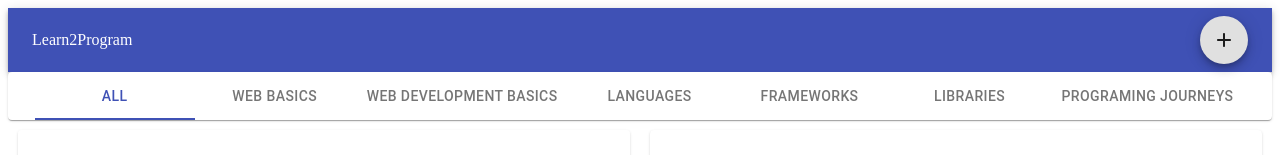
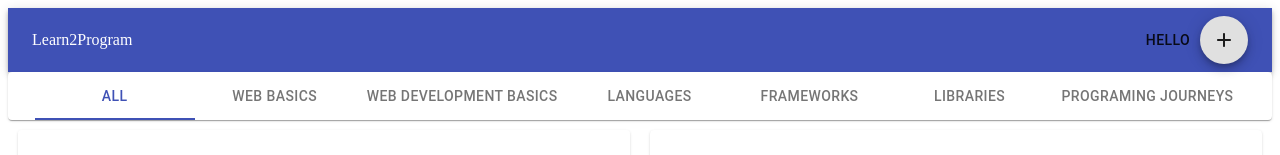
Before and after one commit to kristina-arezina/terms-2-program, a React (Create React App) app: page / in a window 1280 px wide. Shown: the top 155 px of the page. Built offline with nearby package versions, Linux system fonts and the light colour scheme.

Commit message:
MADE PROGRAMING PAGE WORK ON BUTTTON PRESS

```diff
--- a/src/components/App.js
+++ b/src/components/App.js
@@ -2,12 +2,14 @@ import React, {Component, Fragment} from 'react';
 import {Header, Footer} from "./Layout"
 import Exercises from "./Exercises"
 import {muscles, exercises} from "../store";
+import Journey from "././Layout/Journey.js"
 
 
 export default class extends Component {
     state = {
+        step:1,
         exercises,
-        exercise: {}
+        exercise: {},
     }
 
     getExercisesByMuscles(){
@@ -22,6 +24,13 @@ export default class extends Component {
             return exercises
         }, {})
         )
+    }
+    //Proceed to next step method
+    nextStep = () => {
+        const { step } = this.state;
+        this.setState({
+            step: step +1
+        });
     }
 
     handleCategorySelect = catergory => {
@@ -51,28 +60,38 @@ export default class extends Component {
         }))
     }
 
-    render(){
+
+
+    render() {
         const exercises = this.getExercisesByMuscles(),
-        { catergory, exercise } = this.state
+            {catergory, exercise, step} = this.state
 
-        return <Fragment>
+        switch (step) {
+            case 1:
+                return (<Fragment>
                         <Header
                             muscles={muscles}
                             onExerciseCreate={this.handleExerciseCreate}
+                            nextStep={this.nextStep}
+
                         />
                         <Footer
-                style={{marginTop:20}}
-                category = {catergory}
-                muscles = {muscles}
+                            style={{marginTop: 20}}
+                            category={catergory}
+                            muscles={muscles}
                             onSelect={this.handleCategorySelect}/>
                         <Exercises
                             exercise={exercise}
-                category = {catergory}
-                exercises = {exercises}
+                            category={catergory}
+                            exercises={exercises}
                             onSelect={this.handleExerciseSelect}
                             onDelete={this.handleExerciseDelete}
-            />
-
-        </Fragment>
+                        /></Fragment>
+                )
+            case 2:
+                return (
+                    <Journey/>
+                )
         }
     }
+}
--- a/src/components/Layout/Header.js
+++ b/src/components/Layout/Header.js
@@ -1,16 +1,31 @@
-import React from 'react';
+import React, {Component} from 'react';
 import AppBar from '@material-ui/core/AppBar';
 import Toolbar from '@material-ui/core/Toolbar';
 import Typography from '@material-ui/core/Typography';
 import CreateDialog from "../Exercises/Dialogs/Create"
+import Button from '@material-ui/core/Button';
+import Journey from "../App";
+
+export class Header extends Component {
 
 
-export default ({muscles,onExerciseCreate}) => {
-    return <AppBar position="static">
+    continue = e => {
+        e.preventDefault();
+        this.props.nextStep();
+    }
+
+    render(){
+    const{muscles,onExerciseCreate, newPage}=this.props;
+
+    return(
+        <AppBar position="static">
             <Toolbar>
                 <Typography variant="headline" color="inherit" style={{flex: 1}}>
                     Learn2Program
                 </Typography>
+                <Button onClick={this.continue}>
+                    Hello
+                </Button>
 
                 <CreateDialog
                     muscles={muscles}
@@ -18,4 +33,9 @@ export default ({muscles,onExerciseCreate}) => {
                 />
             </Toolbar>
         </AppBar>
-}
+)
+    }
+    }
+
+
+export default Header;
--- /dev/null
+++ b/src/components/Layout/Journey.js
@@ -0,0 +1,8 @@
+import React from "react";
+
+export default function AboutButton() {
+
+    return (
+        <h1>Hello from journey</h1>
+    );
+}
```
Lines whose indentation alone changed are shown as unchanged.
